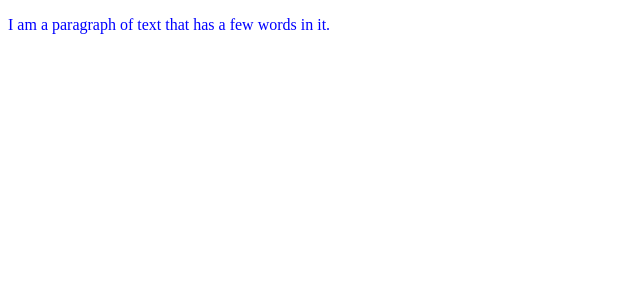
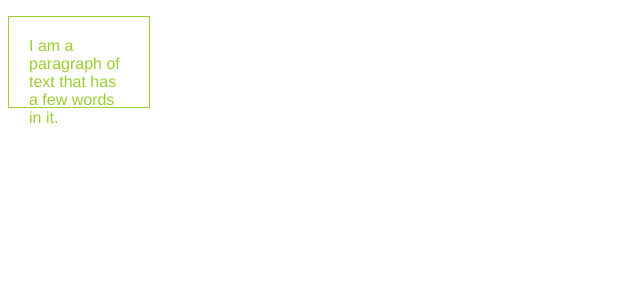
Before and after one commit to swaggerloaf/react19-starter-with-ts, a React app: page / in a window 1280 px wide. Shown: the top 300 px of the page, without its empty margins (0-640 px from the left). Built offline with nearby package versions, Linux system fonts and the light colour scheme.

Commit message:
set up sass

```diff
--- a/src/components/MyApp.tsx
+++ b/src/components/MyApp.tsx
@@ -2,11 +2,15 @@ import React from 'react';
 
 
 const divStyle = {
-  color: 'blue',
+  width: '100px',
+  height: '50px',
+  padding: '20px',
+  border: '1px solid',
 };
+
 
 export default function MyApp() {
   return (
-    <p style={divStyle}>I am a paragraph of text that has a few words in it.</p>
+      <p style={divStyle}>I am a paragraph of text that has a few words in it.</p>
   );
 };
--- a/src/index.html
+++ b/src/index.html
@@ -1,10 +1,9 @@
-<!DOCTYPE html>
+<!doctype html>
 <html lang="en">
   <head>
-    <meta charset="UTF-8">
-    <meta name="viewport" content="width=device-width, initial-scale=1.0">
-    <meta http-equiv="X-UA-Compatible" content="ie=edge">
-    <title>Fred's gone mad</title>
+    <meta charset="utf-8">
+    <meta name="viewport" content="width=device-width, initial-scale=1">
+    <title>Mad Fred</title>
   </head>
   <body>
     <section  id="root"></section>
--- a/src/index.tsx
+++ b/src/index.tsx
@@ -1,6 +1,9 @@
 import React from 'react';
 import MyApp from './components/MyApp';
 import { createRoot } from 'react-dom/client';
+
+import './scss/styles.scss'
+
 
 // Clear the existing HTML content
 //document.body.innerHTML = '<div id="app"></div>';
--- /dev/null
+++ b/src/scss/styles.scss
@@ -0,0 +1,12 @@
+$font-stack: Helvetica, sans-serif;
+$primary-color: #333;
+
+body {
+  font: 100% $font-stack;
+  color: $primary-color;
+}
+
+
+p {
+    color: yellowgreen;
+}
--- a/webpack.config.js
+++ b/webpack.config.js
@@ -1,4 +1,5 @@
 const path = require('path');
+const autoprefixer = require('autoprefixer')
 const HtmlWebpackPlugin = require('html-webpack-plugin');
 
 module.exports = {
@@ -14,9 +15,41 @@ module.exports = {
   module: {
     rules: [
       {
+        test: /\.(scss)$/,
+        use: [
+          {
+            // Adds CSS to the DOM by injecting a `<style>` tag
+            loader: 'style-loader'
+          },
+          {
+            // Interprets `@import` and `url()` like `import/require()` and will resolve them
+            loader: 'css-loader'
+          },
+          {
+            // Loader for webpack to process CSS with PostCSS
+            loader: 'postcss-loader',
+            options: {
+              postcssOptions: {
+                plugins: [
+                  autoprefixer
+                ]
+              }
+            }
+          },
+          {
+            // Loads a SASS/SCSS file and compiles it to CSS
+            loader: 'sass-loader'
+          }
+        ]
+      },
+      {
         test: /\.(ts|tsx)$/,
         exclude: /node_modules/,
-        use: 'babel-loader'
+        use: [
+          {
+            loader: 'babel-loader'
+          }
+        ]
       }
     ]
   },
```
Also changed, not shown: package.json (+7 -1 lines), 1 other file (tests, documents, lock files or other folders).
